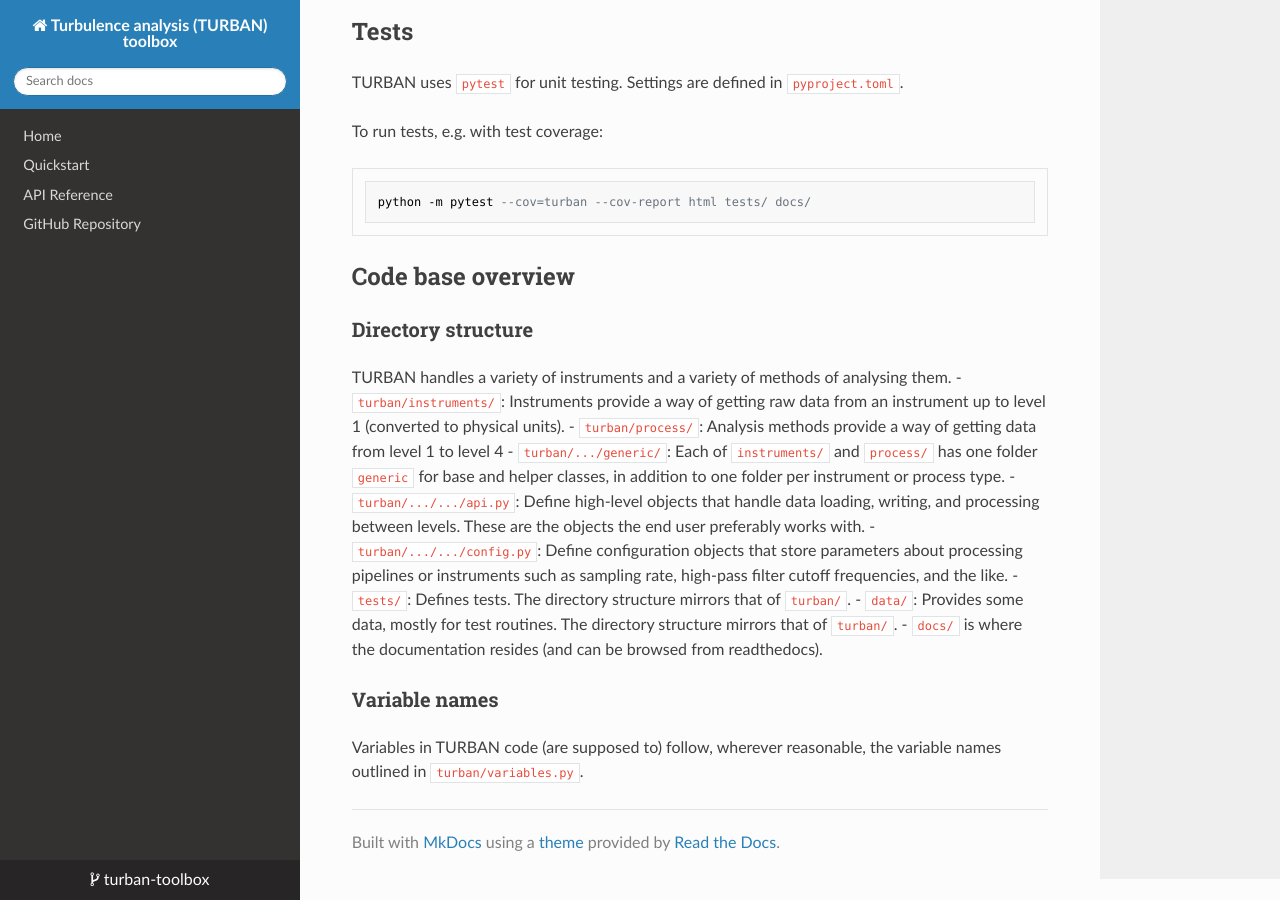
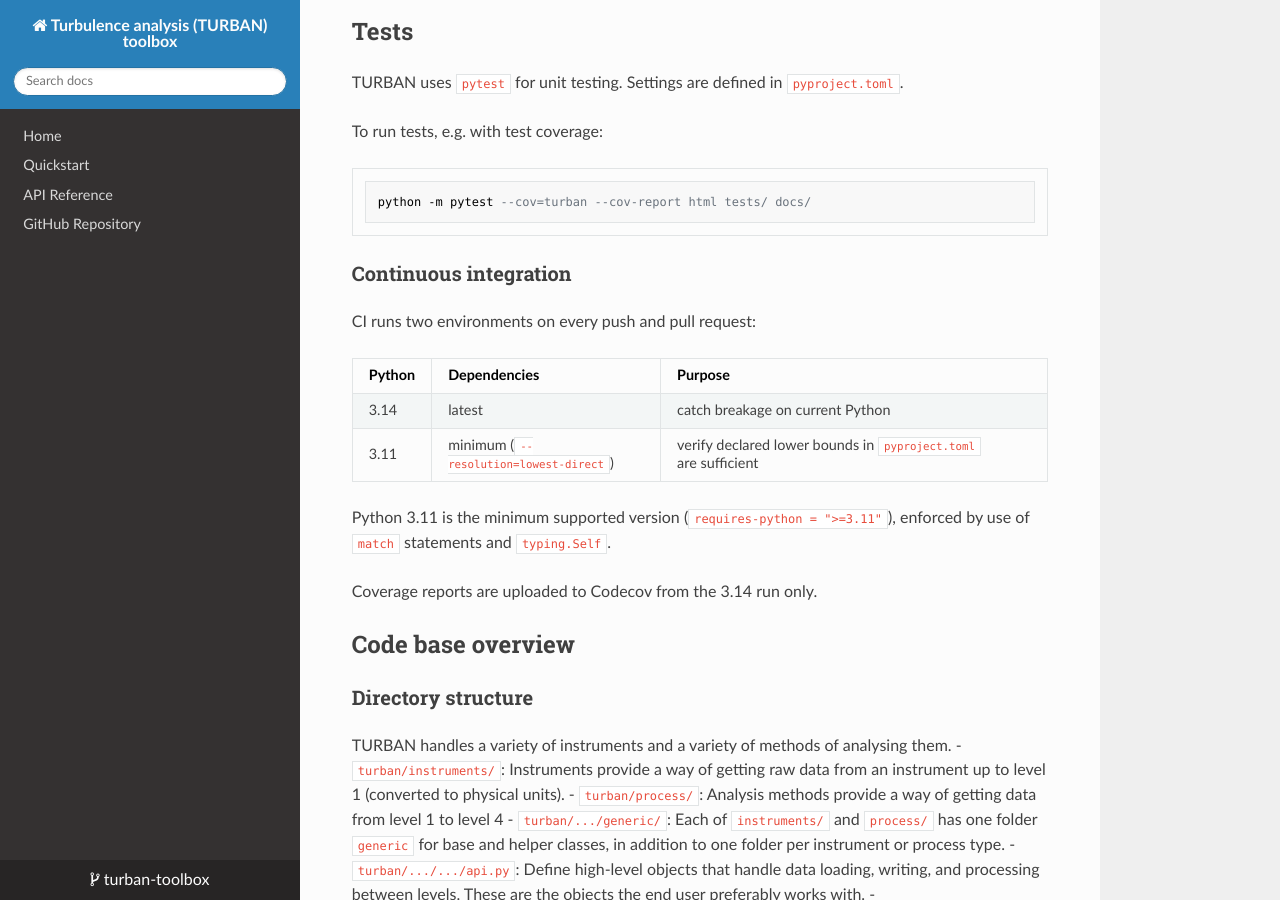
Before and after one commit to turban-toolbox/turban-toolbox, an MkDocs documentation site: the page built from docs/devguide.md, in a window 1280 px wide and 900 px high, scrolled down 650 px. Built offline with MkDocs 1.6.1, drawn with Linux system fonts in a browser that asks for light colours; nearby versions of some CDN libraries.

Commit message:
add docs for CI

````diff
--- a/docs/devguide.md
+++ b/docs/devguide.md
@@ -25,6 +25,19 @@ To run tests, e.g. with test coverage:
 python -m pytest --cov=turban --cov-report html tests/ docs/
 ```
 
+### Continuous integration
+
+CI runs two environments on every push and pull request:
+
+| Python | Dependencies | Purpose |
+|--------|-------------|---------|
+| 3.14 | latest | catch breakage on current Python |
+| 3.11 | minimum (`--resolution=lowest-direct`) | verify declared lower bounds in `pyproject.toml` are sufficient |
+
+Python 3.11 is the minimum supported version (`requires-python = ">=3.11"`), enforced by use of `match` statements and `typing.Self`.
+
+Coverage reports are uploaded to Codecov from the 3.14 run only.
+
 ## Code base overview
 
 ### Directory structure
````
